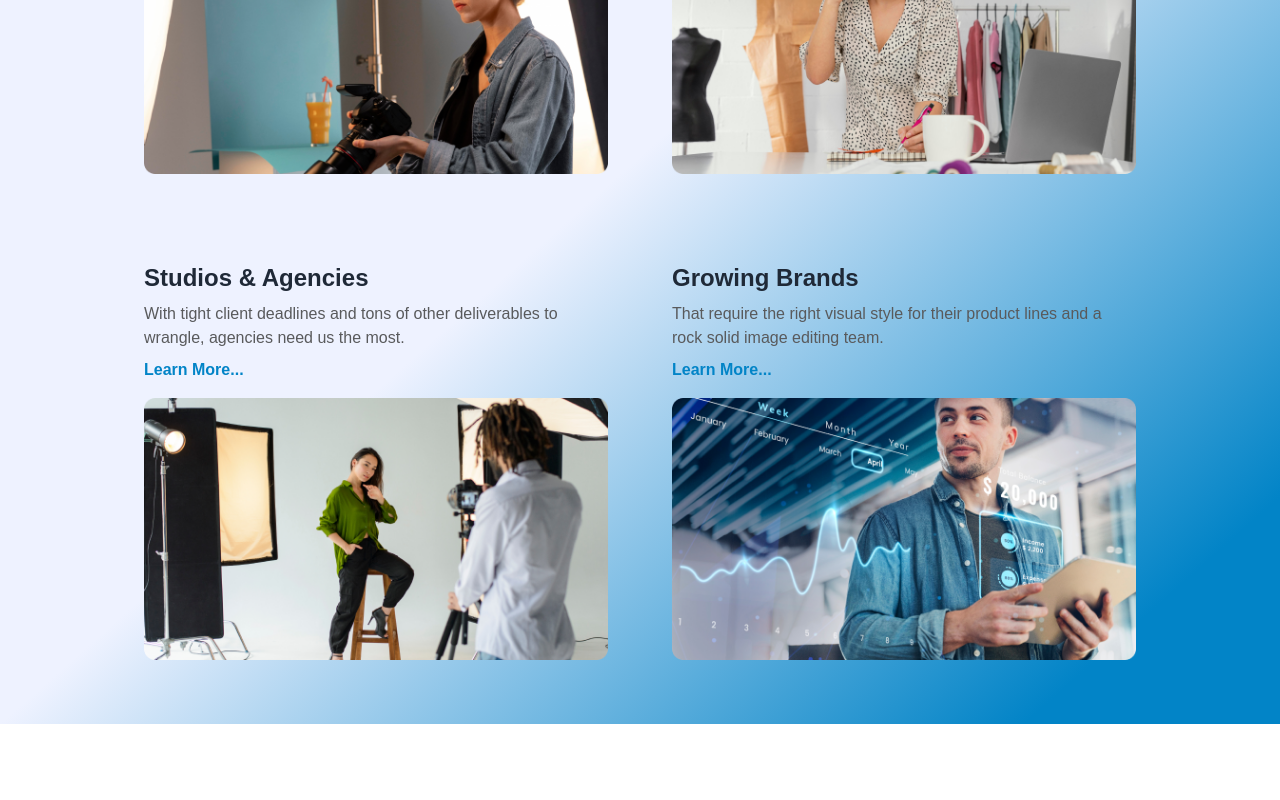
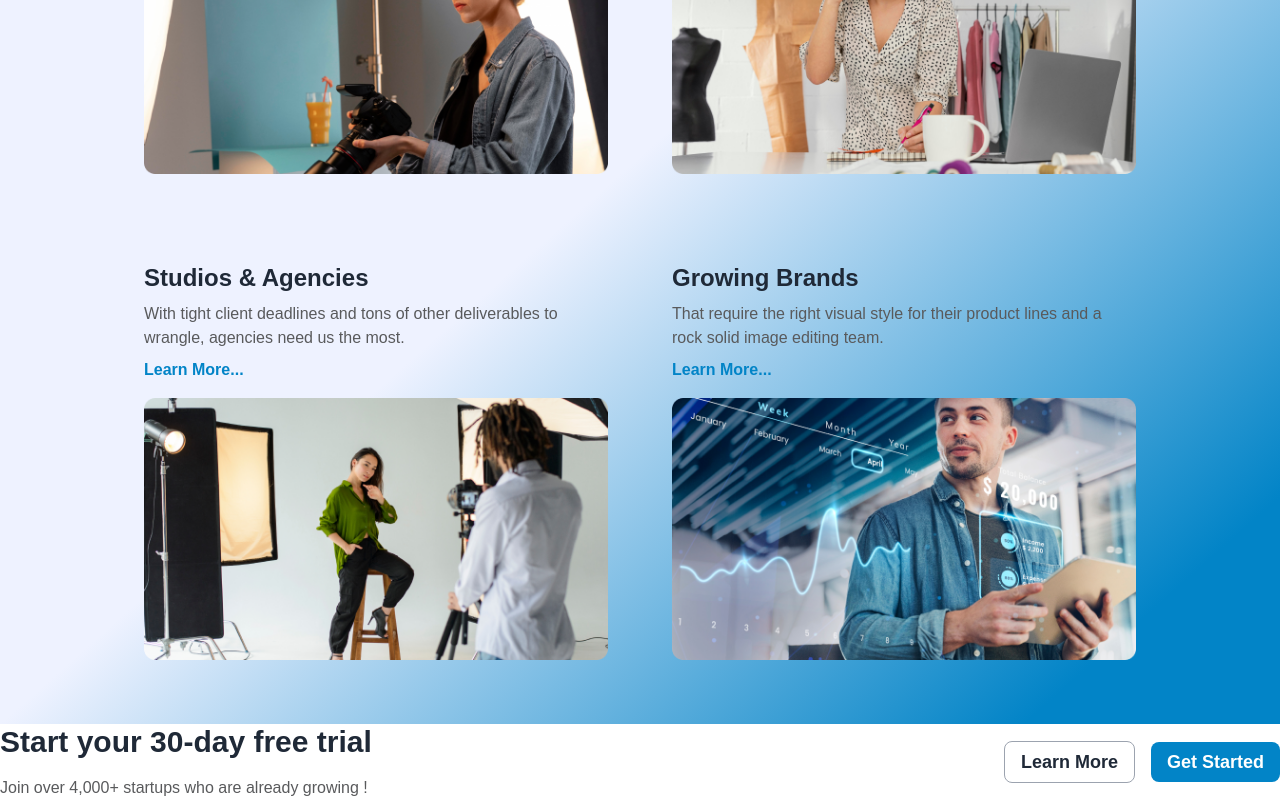
Before and after one commit to Parvez765/light_house, a React (Create React App) app: page / in a window 1280 px wide. Shown: the part 5630-6430 px from the top of the page. Before the commit the page ends 6354 px from the top, so only its background shows below. Built offline with nearby package versions, Linux system fonts and the light colour scheme.

Commit message:
footer is selected

```diff
--- a/src/Components/Footer/FooterComp1.js
+++ b/src/Components/Footer/FooterComp1.js
@@ -1,7 +1,30 @@
 import React from "react";
 
 const FooterComp1 = () => {
-  return <div></div>;
+  return (
+    <div>
+      <div className="flex justify-between gap-4">
+        <div>
+          <h2 className="text-3xl font-bold mb-4">
+            Start your 30-day free trial
+          </h2>
+          <h2 className="text-[#595a5c] font-medium">
+            Join over 4,000+ startups who are already growing !
+          </h2>
+        </div>
+
+        <div className="flex items-center gap-4">
+          <h2 className="hover:bg-sky-600 hover:cursor-pointer hover:text-white border border-gray-400 hover:border-transparent rounded-lg duration-300 ease-in-out text-base xl:text-lg font-semibold py-1.5 px-4">
+            Learn More
+          </h2>
+
+          <h2 className="bg-sky-600 hover:bg-sky-800 hover:cursor-pointer text-white rounded-lg duration-300 ease-in-out text-base xl:text-lg font-semibold py-1.5 px-4">
+            Get Started
+          </h2>
+        </div>
+      </div>
+    </div>
+  );
 };
 
 export default FooterComp1;
--- a/src/Components/Navbar/NavbarComp1.js
+++ b/src/Components/Navbar/NavbarComp1.js
@@ -56,7 +56,7 @@ const NavbarComp1 = () => {
 
         <NavLink
           to="/login"
-          className="textColor hover:bg-sky-600 hover:text-white border border-gray-400 hover:border-transparent rounded-lg duration-300 ease-in-out"
+          className="hover:bg-sky-600 hover:text-white border border-gray-400 hover:border-transparent rounded-lg duration-300 ease-in-out"
         >
           <h2 className="text-lg xl:text-xl font-semibold py-1.5 px-4">
             Login
```
